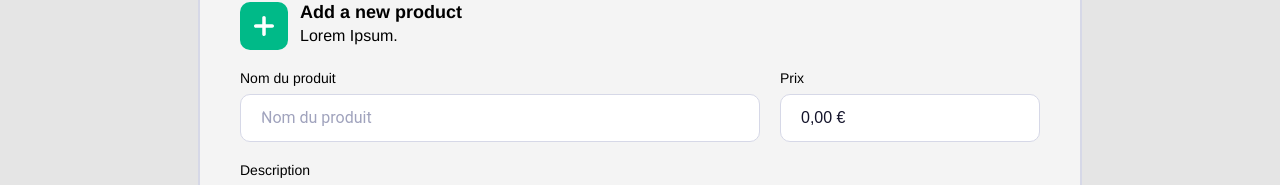
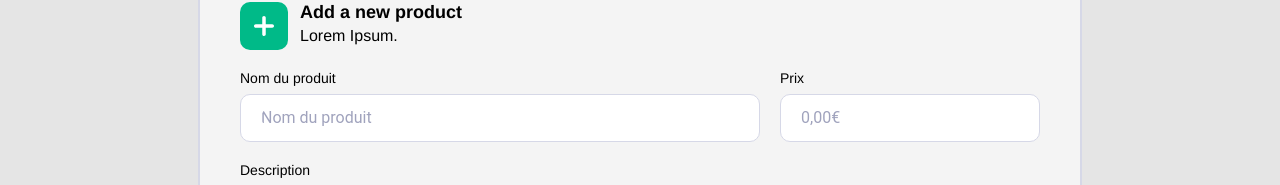
Before and after one commit to alevsametoglu/Foodawaaa, a React (Create React App) app: page /product/create in a window 1280 px wide. Shown: the part 176-361 px from the top of the page. Built offline with nearby package versions, Linux system fonts and the light colour scheme; a web font is replaced by a local one.

Commit message:
fix place holder not show

```diff
--- a/src/components/FormControl/components/PriceInput.tsx
+++ b/src/components/FormControl/components/PriceInput.tsx
@@ -24,7 +24,7 @@ const PriceInput = (props: Props) => {
       placeholder={props.placeholder}
       onFocus={() => setFocused(true)}
       onBlur={handleOnBlur}
-      value={focused ? value : (value || 0)?.toFixed(2)?.replace(".", ",") + ` €`}
+      value={focused ? value : value !== "" ? value.toFixed(2)?.replace(".", ",") + ` €` : ""}
       onChange={handleOnChange}
       name={props.fieldRenderProps.name}
       ref={props.fieldRenderProps.ref}
```
